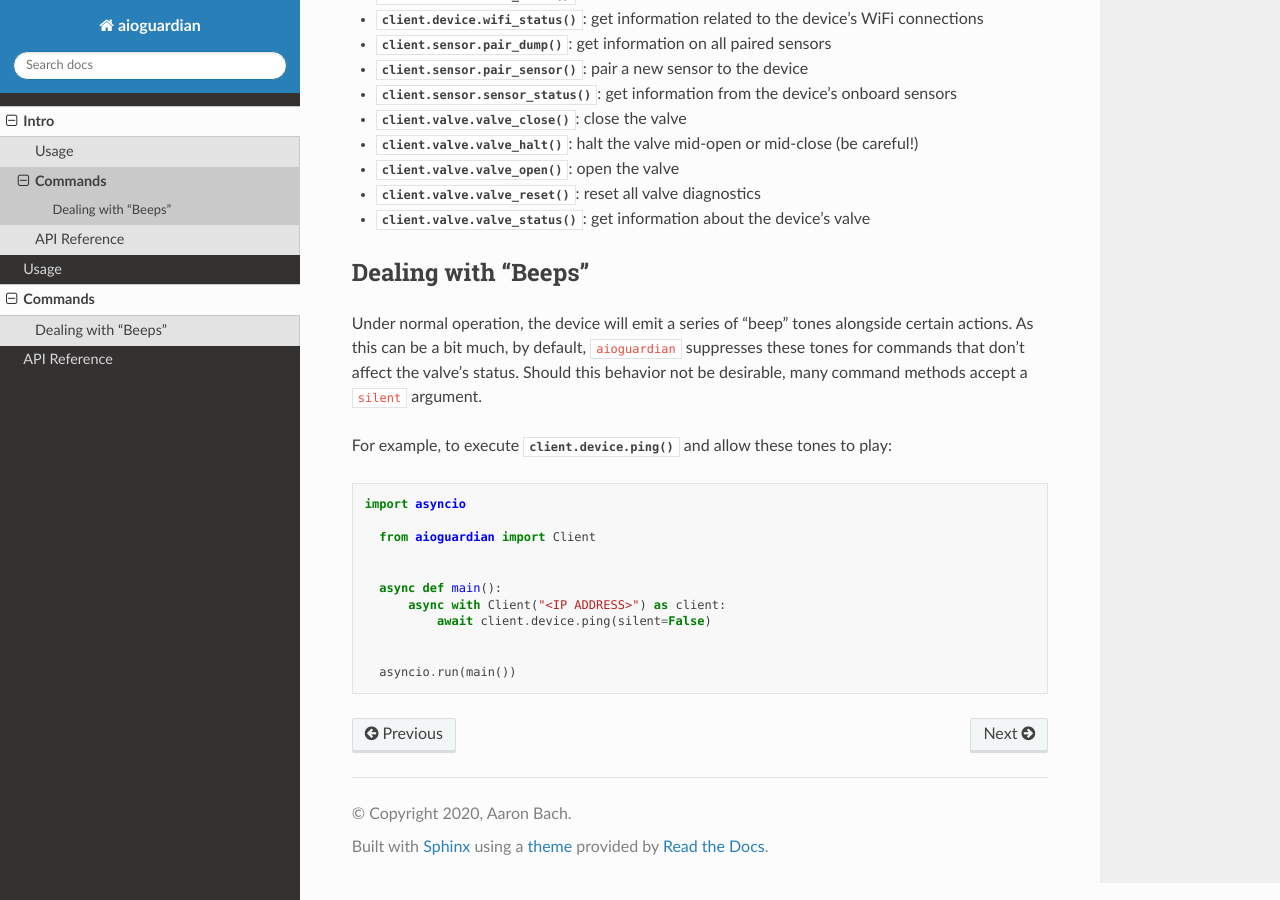
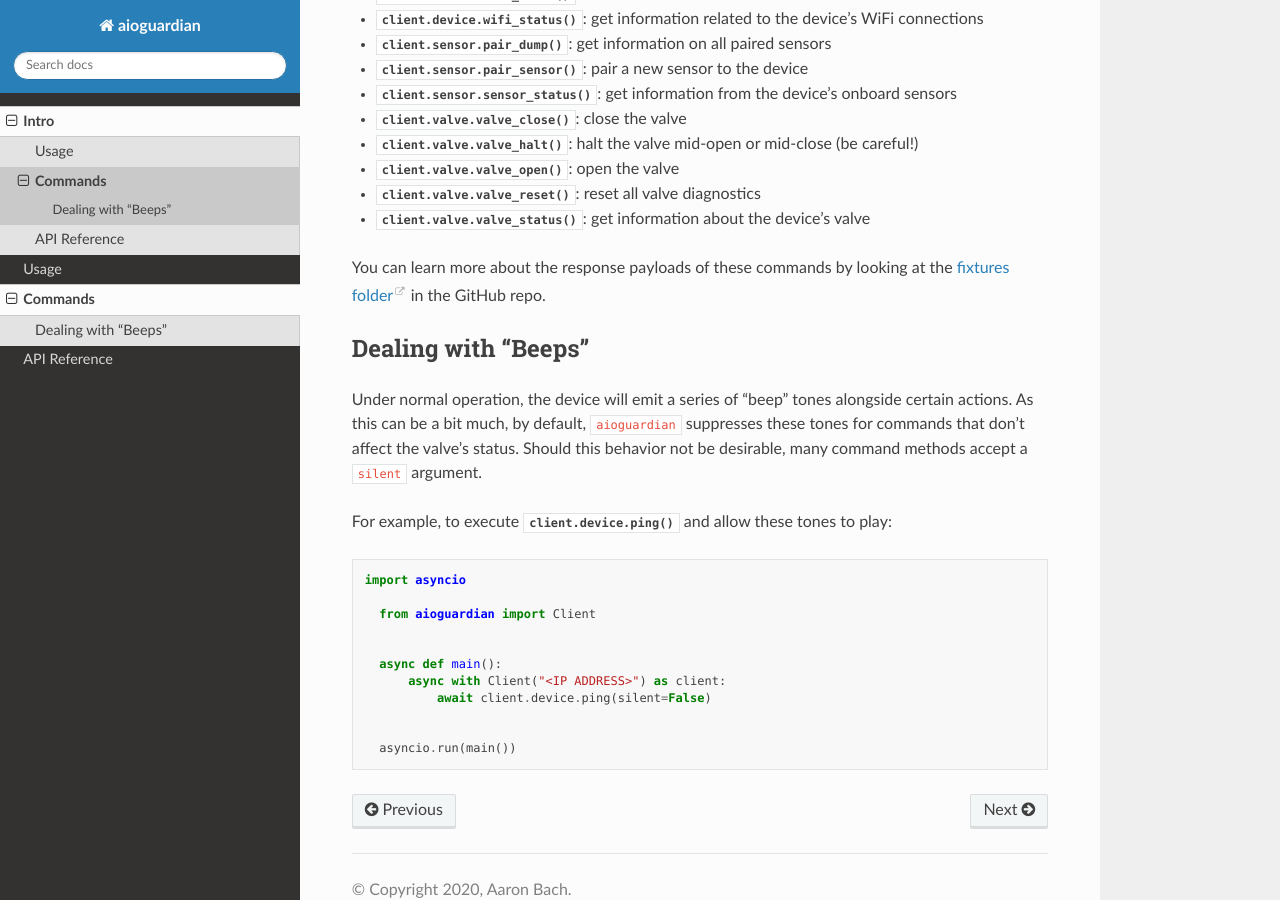
Before and after one commit to bachya/aioguardian, a Sphinx documentation site: the page built from docs/commands.rst, in a window 1280 px wide and 900 px high, scrolled down 452 px. Built offline with Sphinx 7.4.7 and the Read the Docs theme 2.0.0, drawn with Linux system fonts in a browser that asks for light colours.

Commit message:
Add small doc update

```diff
--- a/docs/commands.rst
+++ b/docs/commands.rst
@@ -22,6 +22,10 @@ Commands
 * :meth:`client.valve.valve_open() <aioguardian.commands.valve.Valve.valve_open>`: open the valve
 * :meth:`client.valve.valve_reset() <aioguardian.commands.valve.Valve.valve_reset>`: reset all valve diagnostics
 * :meth:`client.valve.valve_status() <aioguardian.commands.valve.Valve.valve_status>`: get information about the device's valve
+
+You can learn more about the response payloads of these commands by looking at the
+`fixtures folder <https://github.com/bachya/aioguardian/tree/dev/tests/fixtures>`_
+in the GitHub repo.
 
 Dealing with "Beeps"
 --------------------
```
